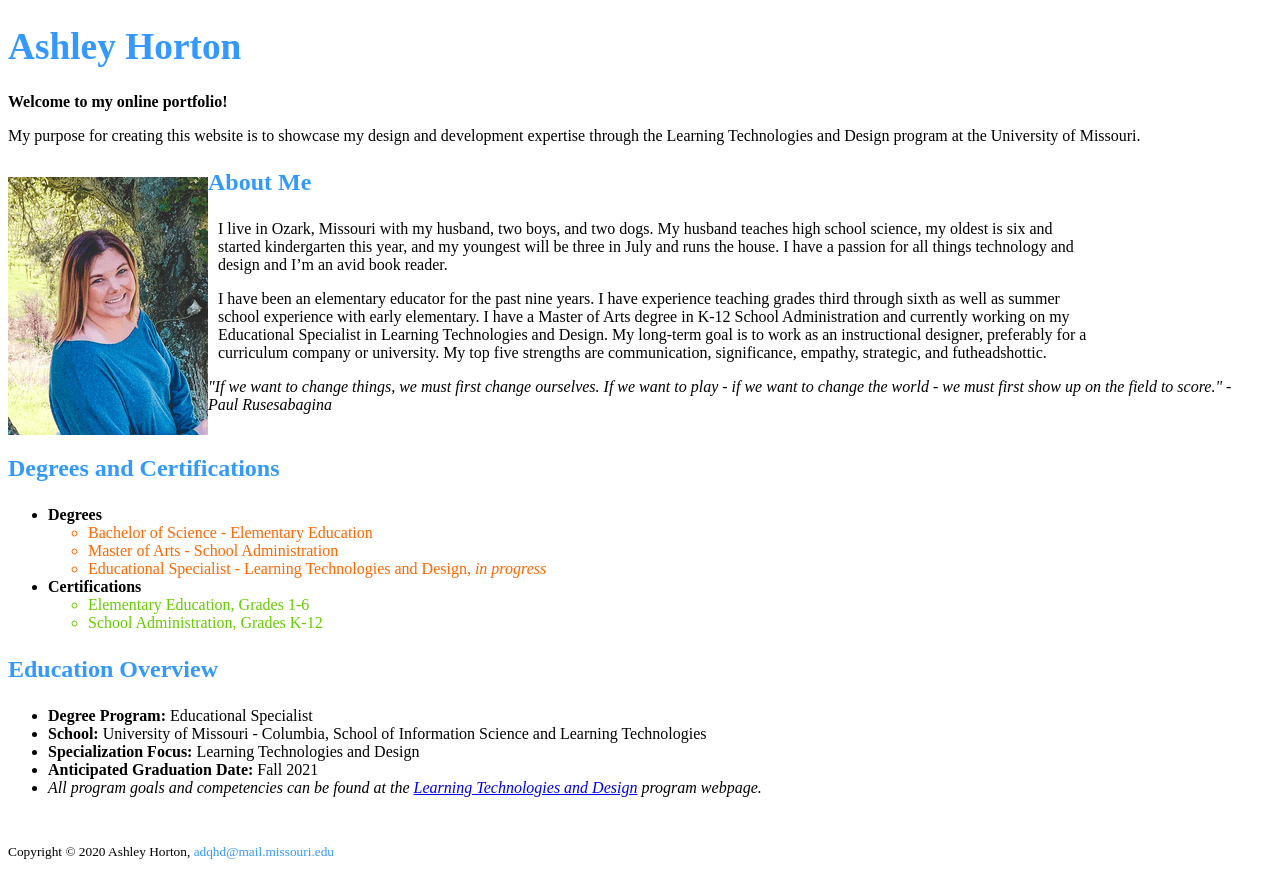
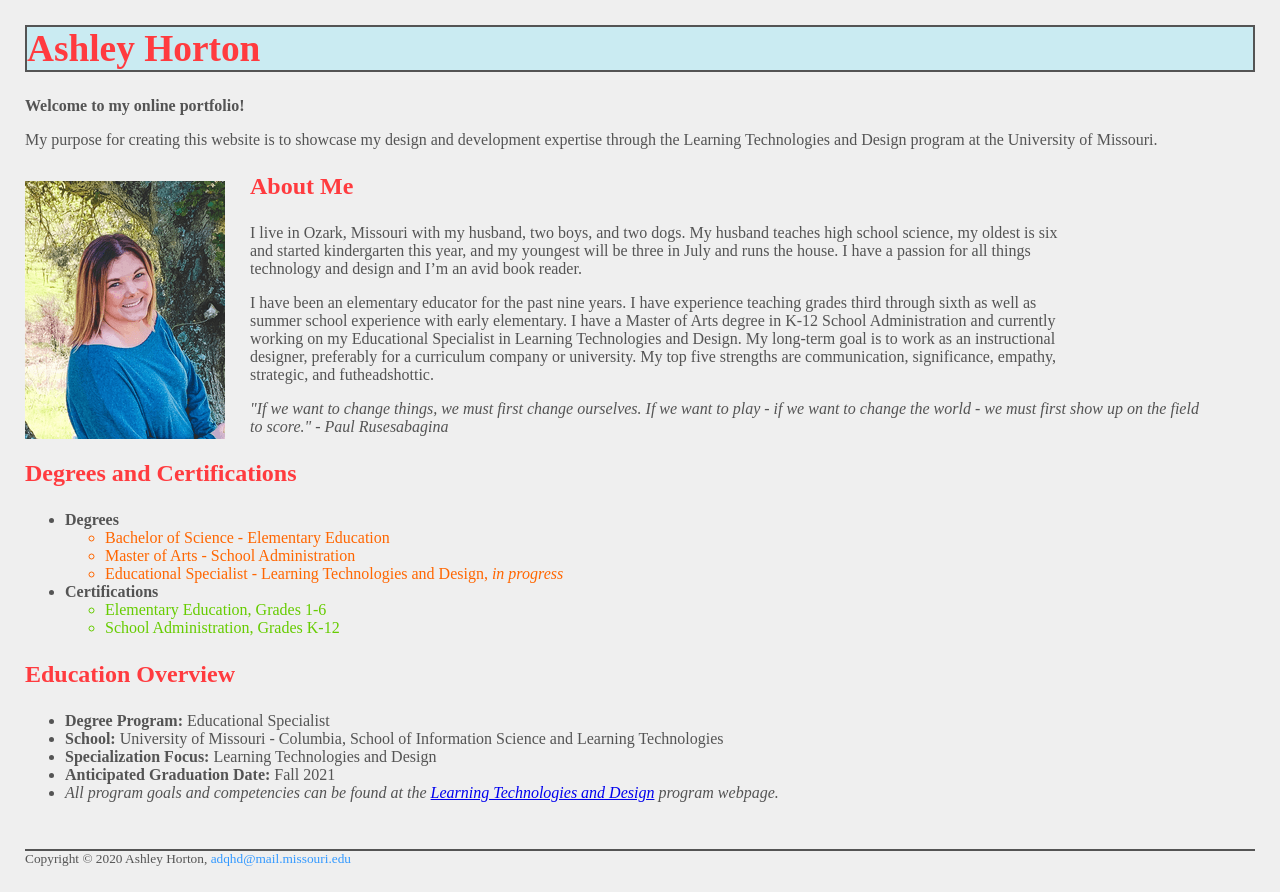
Before and after one commit to ashleyhorton/ashleyhorton.github.io, a plain HTML site: page islt_7310/index.html in a window 1280 px wide. Drawn offline with Linux system fonts and the light colour scheme.

Commit message:
Add files via upload

```diff
--- a/islt_7310/style.css
+++ b/islt_7310/style.css
@@ -1,26 +1,47 @@
+/* Adjust the body background color */
+body{
+    background-color: #EFEFEF;
+}
+
+/* Adjust body margins */
+body {
+    margin: 25px 25px 25px 25px;
+}
+
+/* Adjust font color for body */
+body {
+    color: #545454;
+}
+
 /* Adjust the styles for headers */
 h1 {
-    color: #3399ff; font-size: 28pt; font-family: serif;
+    background-color: #CAEBF2;
+    border: 2px solid #545454;
+    color: #ff3b3f;
+    font-size: 28pt;
+    font-family: serif;
 }
 
 h3 {
-    color: #3399ff; font-size: 18pt;
+    color: #ff3b3f;
+    font-size: 18pt;
 }
 
 /* Adjust styles for all paragraphs */
 p {
-    text-align: left; font-size: 12pt;
+    text-align: left;
+    font-size: 12pt;
 }
 
 /* Adjust relational selection for About Me */
 section p {
-    margin-right: 175px;
-    margin-left: 210px;
+    padding-right: 175px;
 }
 
 /* Adjust styles for main image */
 .headshot {
     float: left;
+    padding-right: 25px;
 }
 
 /* Adjust float for Degrees and Certifications */
@@ -41,9 +62,17 @@ section p {
 /* Adjust the styles for footer */
 
 .footer {
+    border-style: double none none none;
+    border-width: 2px;
+    border-color: #545454;
+}
+
+.footer {
     font-size: 10pt;
 }
 
 .footer a:link, a:hover, a:focus, a:visited, a:active {
-    color: #3399ff; text-decoration: none; font-size: 10pt;
+    color: #3399ff;
+    text-decoration: none;
+    font-size: 10pt;
 }
```
